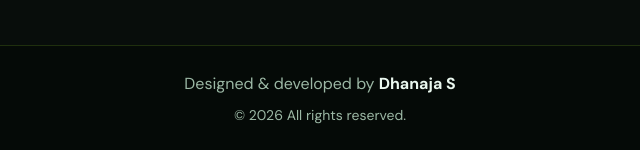
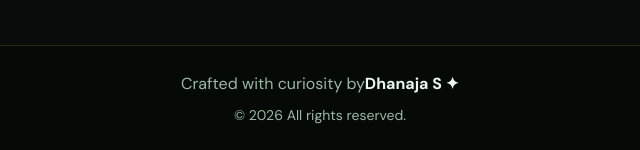
Before and after one commit to Dhanaja24/portfolio, a plain HTML site: page index.html in a window 1280 px wide. Shown: the part 4758-4908 px from the top of the page, 320-960 px from the left. Drawn offline with nearby package versions, Linux system fonts and the light colour scheme.

Commit message:
Update index.html

```diff
--- a/index.html
+++ b/index.html
@@ -275,7 +275,7 @@
 
   <footer class="py-4">
     <div class="container text-center">
-      <p class="mb-1">Designed & developed by <strong>Dhanaja S</strong></p>
+      <p class="mb-1">Crafted with curiosity by<strong>Dhanaja S ✦</strong></p>
       <small>© <span id="currentYear"></span> All rights reserved.</small>
     </div>
   </footer>
```
